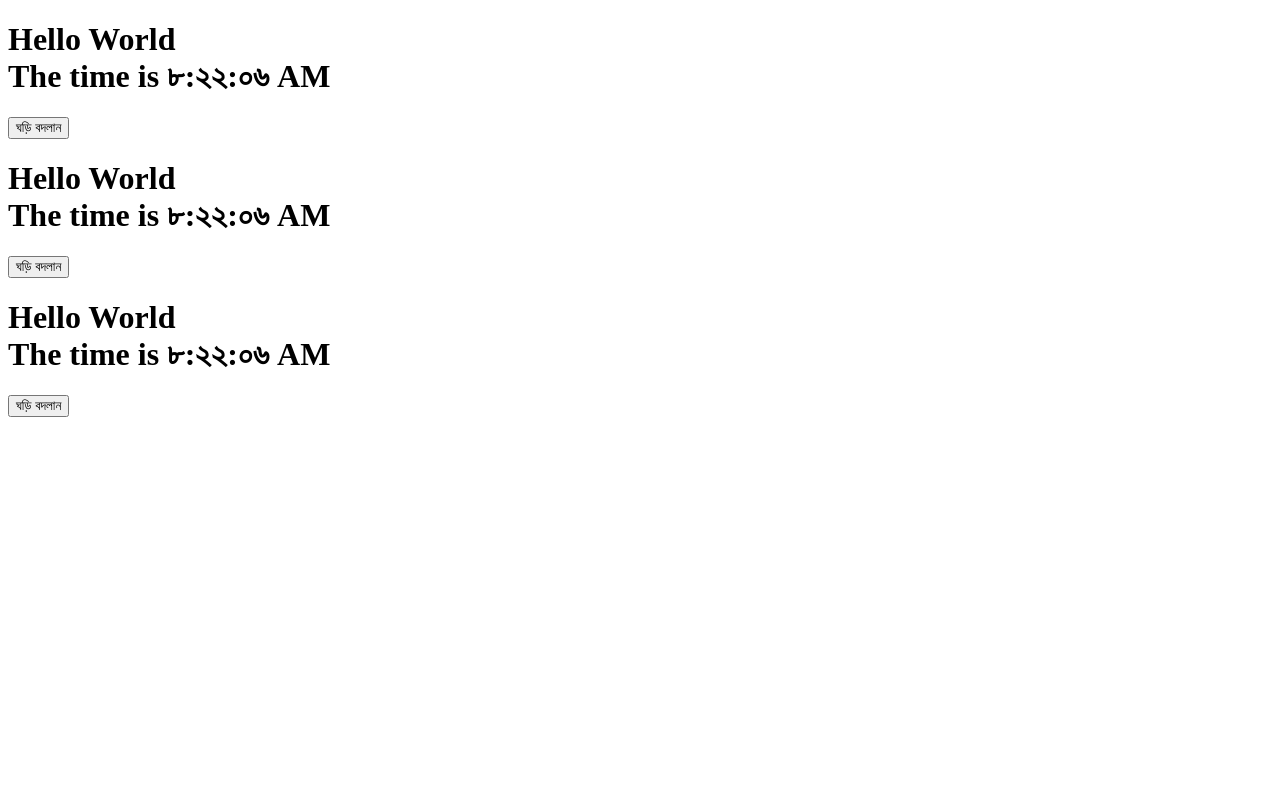
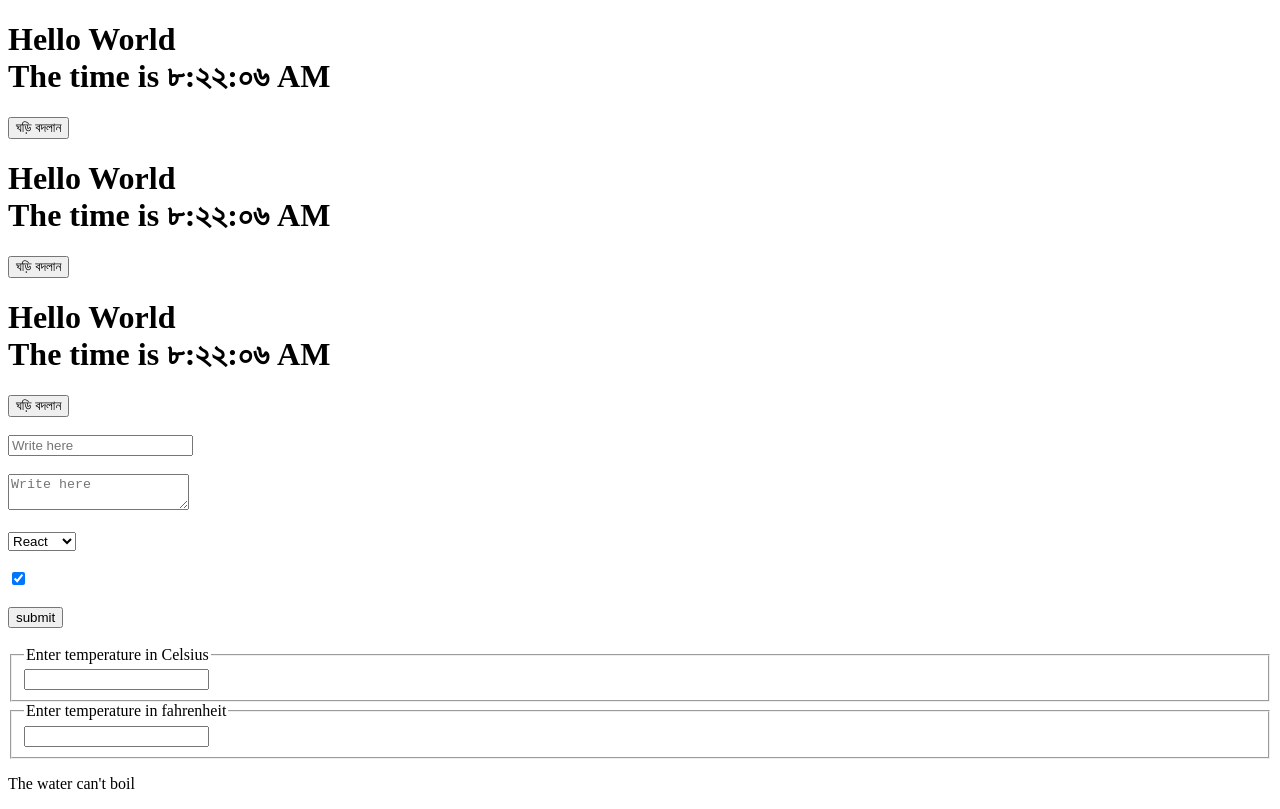
Before and after one commit to Ndhossain/reactpractice, a React (Create React App) app in the folder my-app/: page / in a window 1280 px wide. Built offline with nearby package versions, Linux system fonts and the light colour scheme.

Commit message:
Lifting State Up

```diff
--- a/my-app/src/App.js
+++ b/my-app/src/App.js
@@ -1,11 +1,23 @@
 import Clocklist from './components/Clocklist';
+import Form from './components/Form';
+import Calculator from './components/Calculator';
 
 function App() {
     const quantity = [1, 2, 3];
     return (
-        <div>
-            <Clocklist quantity={quantity} />
-        </div>
+        <>
+            <div>
+                <Clocklist quantity={quantity} />
+            </div>
+            <br />
+            <div>
+                <Form />
+            </div>
+            <br />
+            <div>
+                <Calculator />
+            </div>
+        </>
     );
 }
 
--- /dev/null
+++ b/my-app/src/components/BoilingVerdict.js
@@ -0,0 +1,6 @@
+export default function BoilingVerdict({ celsius = 0 }) {
+    if (celsius > 10) {
+        return <p>The water would boil</p>;
+    }
+    return <p>The water can&apos;t boil</p>;
+}
--- /dev/null
+++ b/my-app/src/components/Calculator.js
@@ -0,0 +1,39 @@
+import React from 'react';
+import { convert, toCelsius, tofahrenheit } from '../lib/Converter';
+import BoilingVerdict from './BoilingVerdict';
+import TemperatureInput from './Temperatureinput';
+
+export default class Calculator extends React.Component {
+    state = {
+        scale: '',
+        temperature: '',
+    };
+
+    handleChange = (e, scale) => {
+        this.setState({
+            temperature: e.target.value,
+            scale,
+        });
+    };
+
+    render() {
+        const { temperature, scale } = this.state;
+        const celsius = scale === 'f' ? convert(temperature, toCelsius) : temperature;
+        const fahrenheit = scale === 'c' ? convert(temperature, tofahrenheit) : temperature;
+        return (
+            <div>
+                <TemperatureInput
+                    scale="c"
+                    temperature={celsius}
+                    handleTemperature={this.handleChange}
+                />
+                <TemperatureInput
+                    scale="f"
+                    temperature={fahrenheit}
+                    handleTemperature={this.handleChange}
+                />
+                <BoilingVerdict celsius={parseFloat(temperature)} />
+            </div>
+        );
+    }
+}
--- /dev/null
+++ b/my-app/src/components/Form.js
@@ -0,0 +1,74 @@
+import React from 'react';
+
+// eslint-disable-next-line react/prefer-stateless-function
+export default class Form extends React.Component {
+    state = {
+        title: '',
+        text: '',
+        library: 'React',
+        isAwesome: true,
+    };
+
+    handleChange = (e) => {
+        if (e.target.type === 'text') {
+            this.setState({
+                title: e.target.value,
+            });
+        } else if (e.target.type === 'textarea') {
+            this.setState({
+                text: e.target.value,
+            });
+        } else if (e.target.type === 'select-one') {
+            this.setState({
+                library: e.target.value,
+            });
+        } else if (e.target.type === 'checkbox') {
+            this.setState({
+                isAwesome: e.target.checked,
+            });
+        } else {
+            console.log('');
+        }
+    };
+
+    submitHandler = (e) => {
+        e.preventDefault();
+        const { title, text, library, isAwesome } = this.state;
+        console.log(title, text, library, isAwesome);
+    };
+
+    render() {
+        const { title, text, library, isAwesome } = this.state;
+        return (
+            <form onSubmit={this.submitHandler}>
+                <input
+                    type="text"
+                    placeholder="Write here"
+                    value={title}
+                    onChange={this.handleChange}
+                />
+                <br />
+                <br />
+                <textarea
+                    name="text"
+                    placeholder="Write here"
+                    value={text}
+                    onChange={this.handleChange}
+                />
+                <br />
+                <br />
+                <select placeholder="Select Here" value={library} onChange={this.handleChange}>
+                    <option value="React">React</option>
+                    <option value="Angular">Angular</option>
+                    <option value="Vue">Vue</option>
+                </select>
+                <br />
+                <br />
+                <input type="checkbox" checked={isAwesome} onChange={this.handleChange} />
+                <br />
+                <br />
+                <input type="submit" value="submit" />
+            </form>
+        );
+    }
+}
--- /dev/null
+++ b/my-app/src/components/Temperatureinput.js
@@ -0,0 +1,16 @@
+import React from 'react';
+
+const scaleNames = {
+    c: 'Celsius',
+    f: 'fahrenheit',
+};
+
+// eslint-disable-next-line react/prefer-stateless-function
+export default function TemperatureInput({ scale, temperature, handleTemperature }) {
+    return (
+        <fieldset>
+            <legend>Enter temperature in {scaleNames[scale]}</legend>
+            <input type="text" value={temperature} onChange={(e) => handleTemperature(e, scale)} />
+        </fieldset>
+    );
+}
--- /dev/null
+++ b/my-app/src/lib/Converter.js
@@ -0,0 +1,17 @@
+export function toCelsius(fahrenheit) {
+    return ((fahrenheit - 32) * 5) / 9;
+}
+
+export function tofahrenheit(Celsius) {
+    return (Celsius * 9) / 5 + 32;
+}
+
+export function convert(temperature, convertTo) {
+    const input = parseFloat(temperature);
+    if (Number.isNaN(input)) {
+        return '';
+    }
+    const output = convertTo(input);
+    const rounded = Math.round(output * 1000) / 1000;
+    return rounded.toString();
+}
```
